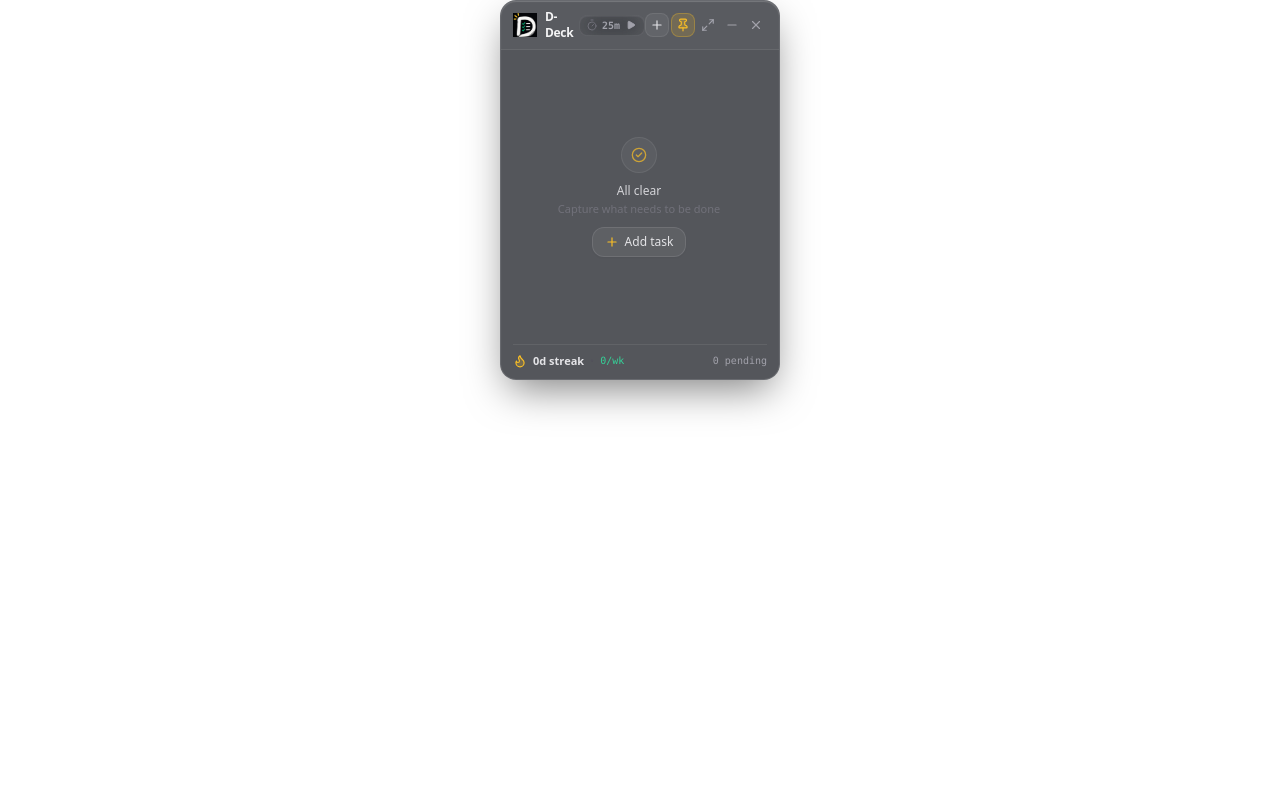
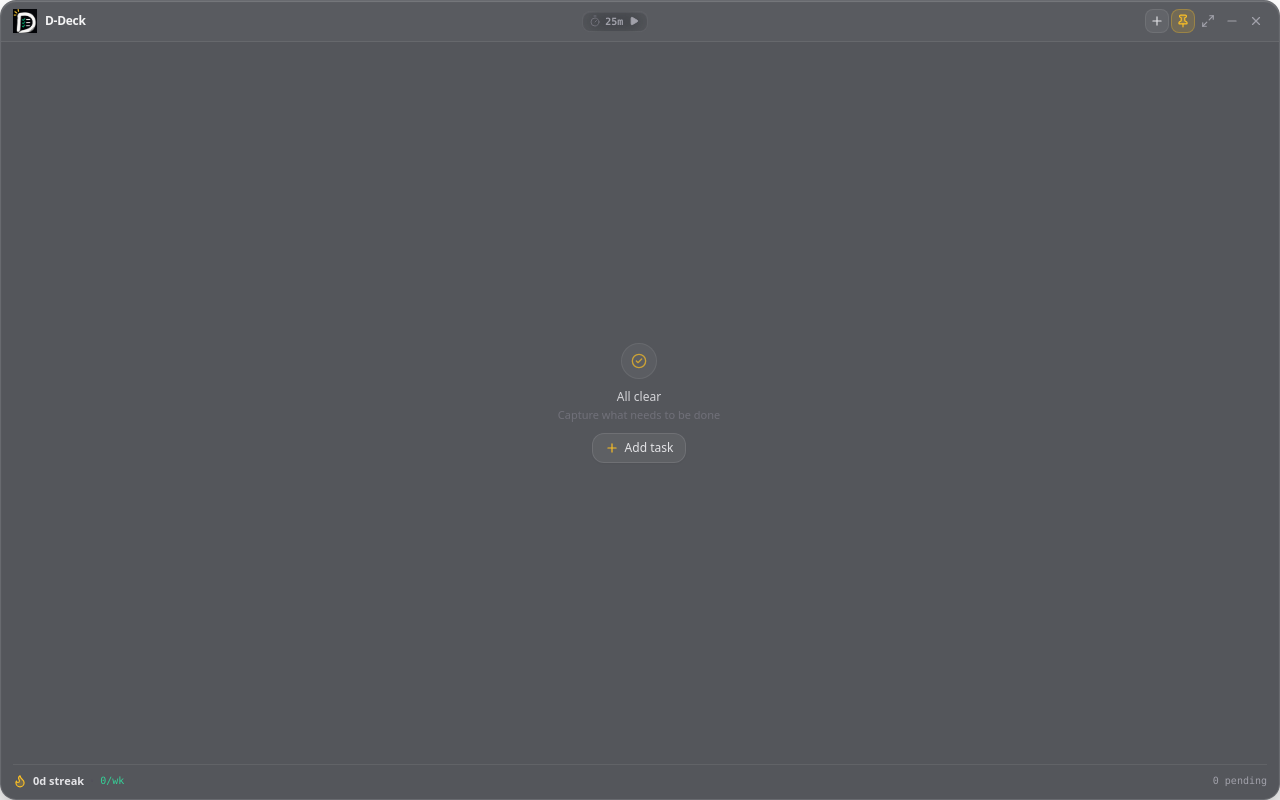
Before and after one commit to Dharsh606/D-Deck, a React (Vite) app: page / in a window 1280 px wide. Built offline with nearby package versions, Linux system fonts and the light colour scheme.

Commit message:
fix(windows): eliminate white corners and menu bar strip on blur with root transparency reset

```diff
--- a/index.html
+++ b/index.html
@@ -1,5 +1,5 @@
 <!DOCTYPE html>
-<html lang="en" class="dark">
+<html lang="en" class="dark" style="background: transparent !important; background-color: transparent !important; margin: 0; padding: 0; width: 100%; height: 100%; overflow: hidden;">
   <head>
     <meta charset="UTF-8" />
     <meta name="viewport" content="width=device-width, initial-scale=1.0" />
@@ -9,8 +9,8 @@
     <link rel="preconnect" href="https://fonts.gstatic.com" crossorigin>
     <link href="https://fonts.googleapis.com/css2?family=Inter:wght@300;400;500;600;700&family=Plus+Jakarta+Sans:wght@400;500;600;700;800&family=JetBrains+Mono:wght@400;500;600&display=swap" rel="stylesheet">
   </head>
-  <body class="bg-transparent text-zinc-100 select-none overflow-hidden font-['Inter',-apple-system,BlinkMacSystemFont,'Segoe_UI',Roboto,sans-serif]">
-    <div id="root"></div>
+  <body class="text-zinc-100 select-none overflow-hidden font-['Inter',-apple-system,BlinkMacSystemFont,'Segoe_UI',Roboto,sans-serif]" style="background: transparent !important; background-color: transparent !important; margin: 0; padding: 0; width: 100%; height: 100%; overflow: hidden;">
+    <div id="root" style="background: transparent !important; background-color: transparent !important; margin: 0; padding: 0; width: 100%; height: 100%; overflow: hidden;"></div>
     <script type="module" src="/src/main.tsx"></script>
   </body>
 </html>
--- a/src/components/deck/DeckView.tsx
+++ b/src/components/deck/DeckView.tsx
@@ -118,7 +118,7 @@ export const DeckView: React.FC<DeckViewProps> = ({
   ];
 
   return (
-    <div className="w-[1080px] h-[740px] flex glass-surface rounded-2xl overflow-hidden font-sans select-none shadow-2xl border border-white/[0.12]">
+    <div className="w-full h-full flex glass-surface rounded-2xl overflow-hidden font-sans select-none shadow-2xl border border-white/[0.12]">
 
       {/* Sidebar */}
       <div className="w-60 glass-surface-panel border-r border-white/[0.08] flex flex-col justify-between p-4">
--- a/src/components/widget/QuickAddPopup.tsx
+++ b/src/components/widget/QuickAddPopup.tsx
@@ -83,7 +83,7 @@ export const QuickAddPopup: React.FC = () => {
   };
 
   return (
-    <div className="w-[390px] h-[550px] flex flex-col glass-surface-panel rounded-2xl overflow-hidden font-sans select-none shadow-2xl border border-white/[0.14]">
+    <div className="w-full h-full flex flex-col glass-surface-panel rounded-2xl overflow-hidden font-sans select-none shadow-2xl border border-white/[0.14]">
 
       {/* Draggable Header */}
       <div className="titlebar-drag flex items-center justify-between px-4 py-3 bg-white/[0.04] border-b border-white/[0.08] cursor-move">
--- a/src/components/widget/WidgetView.tsx
+++ b/src/components/widget/WidgetView.tsx
@@ -46,7 +46,7 @@ export const WidgetView: React.FC<WidgetViewProps> = ({
   };
 
   return (
-    <div className="w-[280px] h-[380px] flex flex-col glass-surface rounded-2xl overflow-hidden font-sans select-none shadow-2xl">
+    <div className="w-full h-full flex flex-col glass-surface rounded-2xl overflow-hidden font-sans select-none shadow-2xl">
       <WidgetHeader
         onQuickAdd={handleOpenAdd}
         onExpandToDeck={onExpandToDeck}
--- a/src/index.css
+++ b/src/index.css
@@ -1,6 +1,16 @@
 @tailwind base;
 @tailwind components;
 @tailwind utilities;
+
+html, body, #root {
+  margin: 0 !important;
+  padding: 0 !important;
+  width: 100% !important;
+  height: 100% !important;
+  background: transparent !important;
+  background-color: transparent !important;
+  overflow: hidden !important;
+}
 
 @layer base {
   * {
@@ -9,9 +19,6 @@
   body {
     user-select: none;
     -webkit-user-select: none;
-    margin: 0;
-    padding: 0;
-    background: transparent;
     color: #f4f4f5;
     font-family: 'Inter', 'Plus Jakarta Sans', -apple-system, BlinkMacSystemFont, 'Segoe UI', Roboto, Helvetica, Arial, sans-serif;
     -webkit-font-smoothing: antialiased;
```
Also changed, not shown: electron/main.ts (+9 -0 lines).
